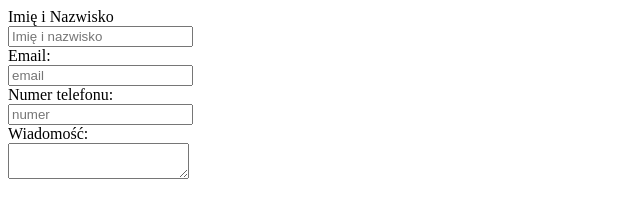
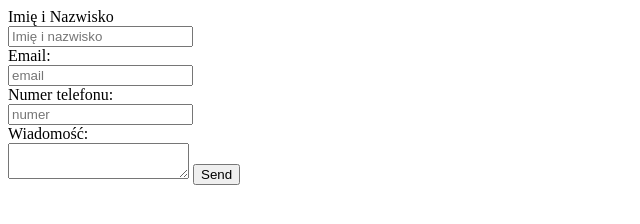
Before and after one commit to anna-the-bassoonist/formularz, a plain HTML site: page index.html in a window 1280 px wide. Shown: the whole page, without its empty margins (0-640 px from the left). Drawn offline with Linux system fonts and the light colour scheme.

Commit message:
poprawka

```diff
--- a/index.html
+++ b/index.html
@@ -5,7 +5,7 @@
     <title>Document</title>
 </head>
 <body>
-    <form action="" method="post">
+    <form action="https://formspree.io/anna.toeplitz@gmail.com" method="POST">
         <label for="name">Imię i Nazwisko</label><br>
         <input type="text" id="name" name="Imię" placeholder="Imię i nazwisko"><br>
 
@@ -15,6 +15,7 @@
         <input type="number" id="number" name="number" placeholder="numer"><br>
         <label for="textarea">Wiadomość:</label><br>
         <textarea name="textarea" id="textarea" maxlength="20"></textarea>
+        <input type="submit" value="Send">
     </form>
 </body>
 </html>
```
